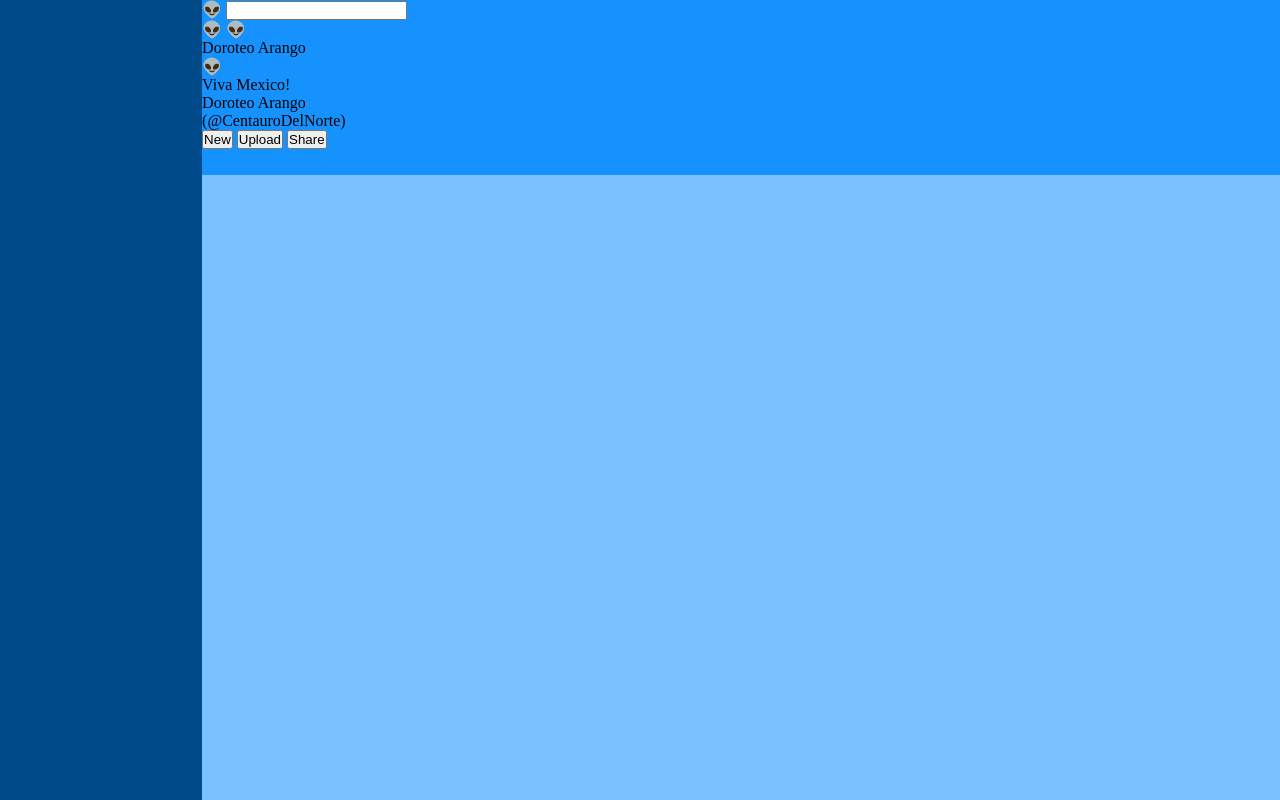
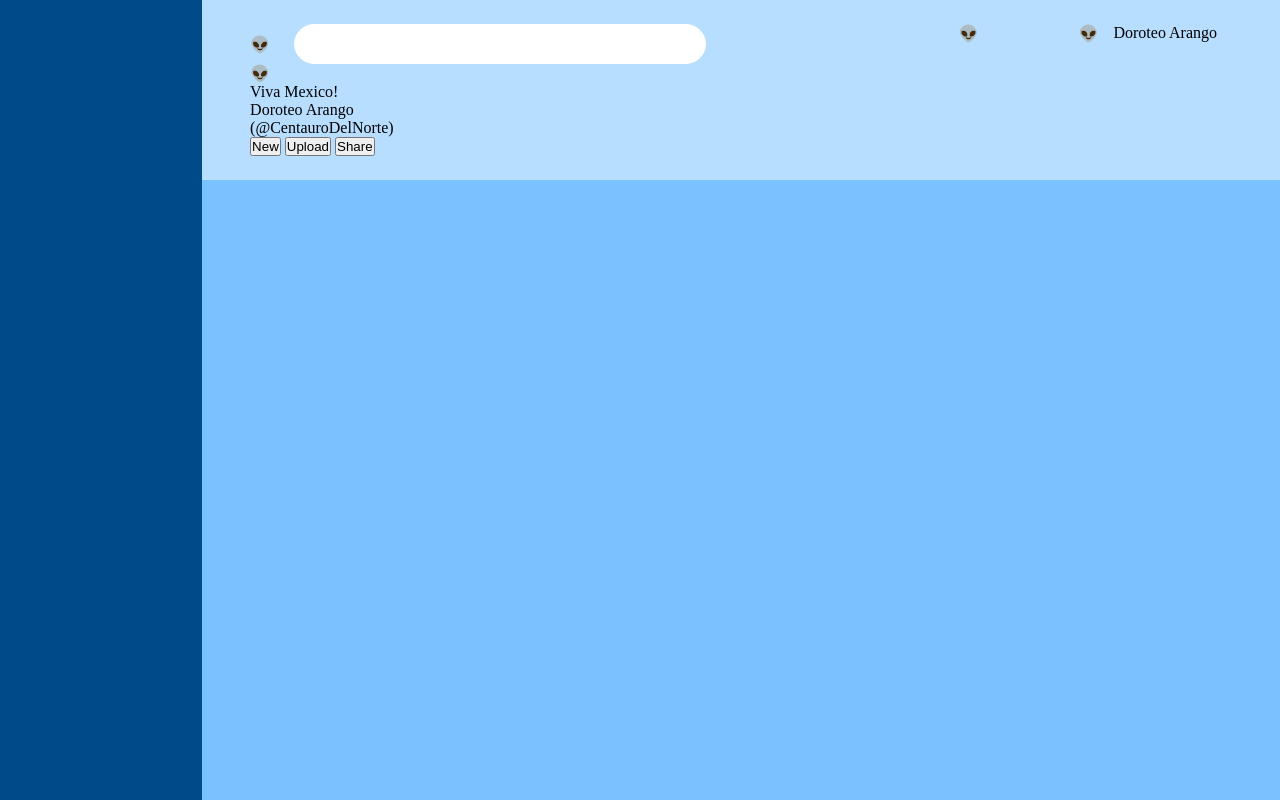
Before and after one commit to fmguerrero96/admin-dashboard, a plain HTML site: page index.html in a window 1280 px wide. Drawn offline with Linux system fonts and the light colour scheme.

Commit message:
layout top portion of the header

```diff
--- a/styles.css
+++ b/styles.css
@@ -33,11 +33,47 @@ time, mark, audio, video {
     height: 100vh;
 }
 
+/* -------------------------HEADER------------------------------*/
+
 .header {
-    background-color: rgb(22, 146, 255);
+    background-color: rgb(183, 221, 255);
     grid-column: 2/3;
     grid-row: 1/2;
+    padding: 1.5rem 3rem;
 }
+
+.top-head {
+    display: grid;
+    grid-template-columns: 60% 40%;
+}
+
+div.search * {
+    margin-right: 10px;
+}
+
+#search {
+    width: 70%;
+    height: 2.5rem;
+    border-radius: 20px;
+    padding-left: 20px;
+    font-size: 1.2rem;
+    border: 1px solid rgb(255, 255, 255);
+}
+
+.user-account {
+    display: flex;
+    justify-content: flex-end;
+}
+
+div.user-account * {
+    margin: 0 15px 0 0;
+}
+
+.user-account > .bell-icon {
+    margin-right: 100px;
+}
+
+/* -------------------------SIDEBAR------------------------------*/
 
 .sidebar{
     background-color: rgb(0, 74, 138);
@@ -45,6 +81,8 @@ time, mark, audio, video {
     grid-row: 1/3;
 }
 
+/* -------------------------MAIN CONTENT------------------------------*/
+
 .main-content {
     background-color: rgb(121, 193, 255);
     grid-column: 2/3;
```
